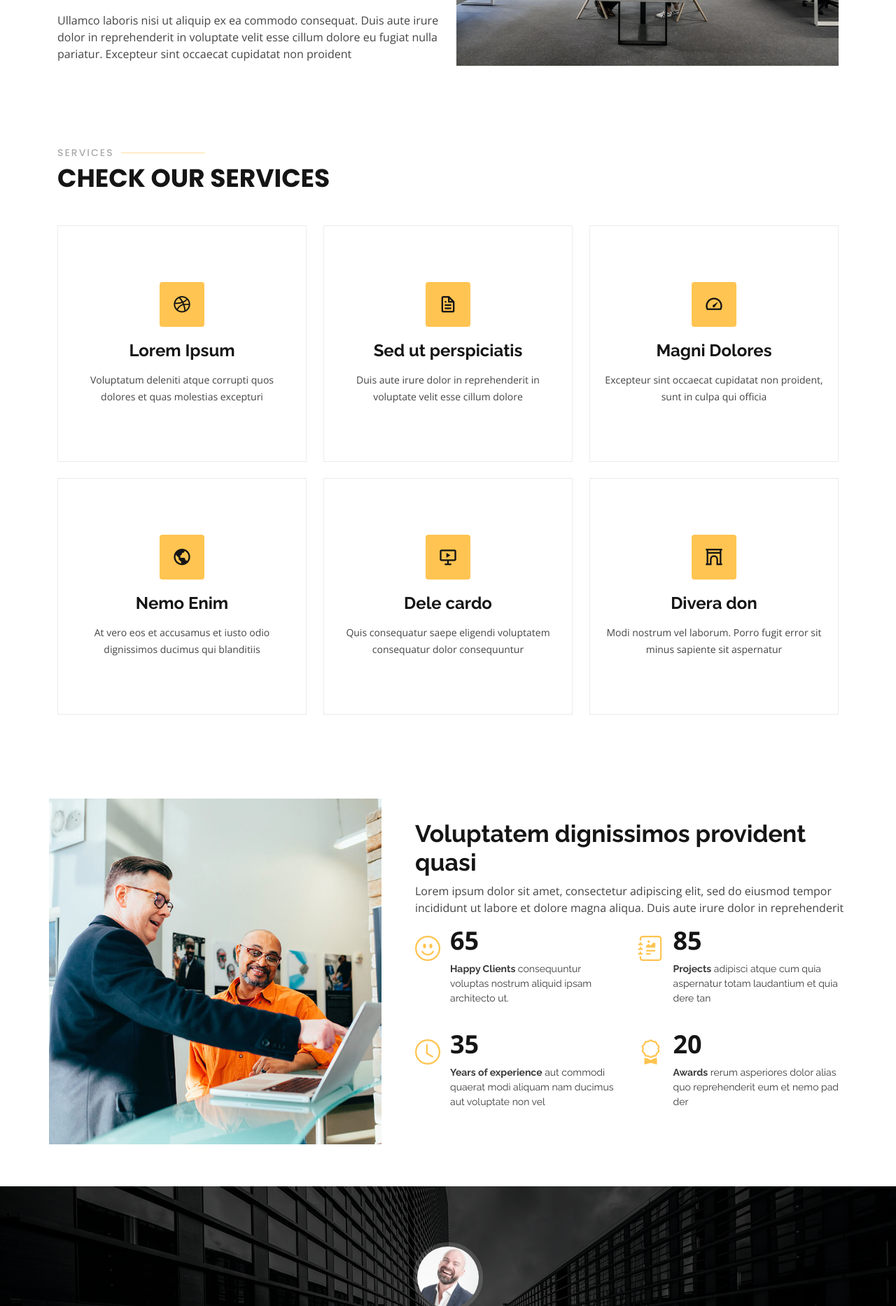
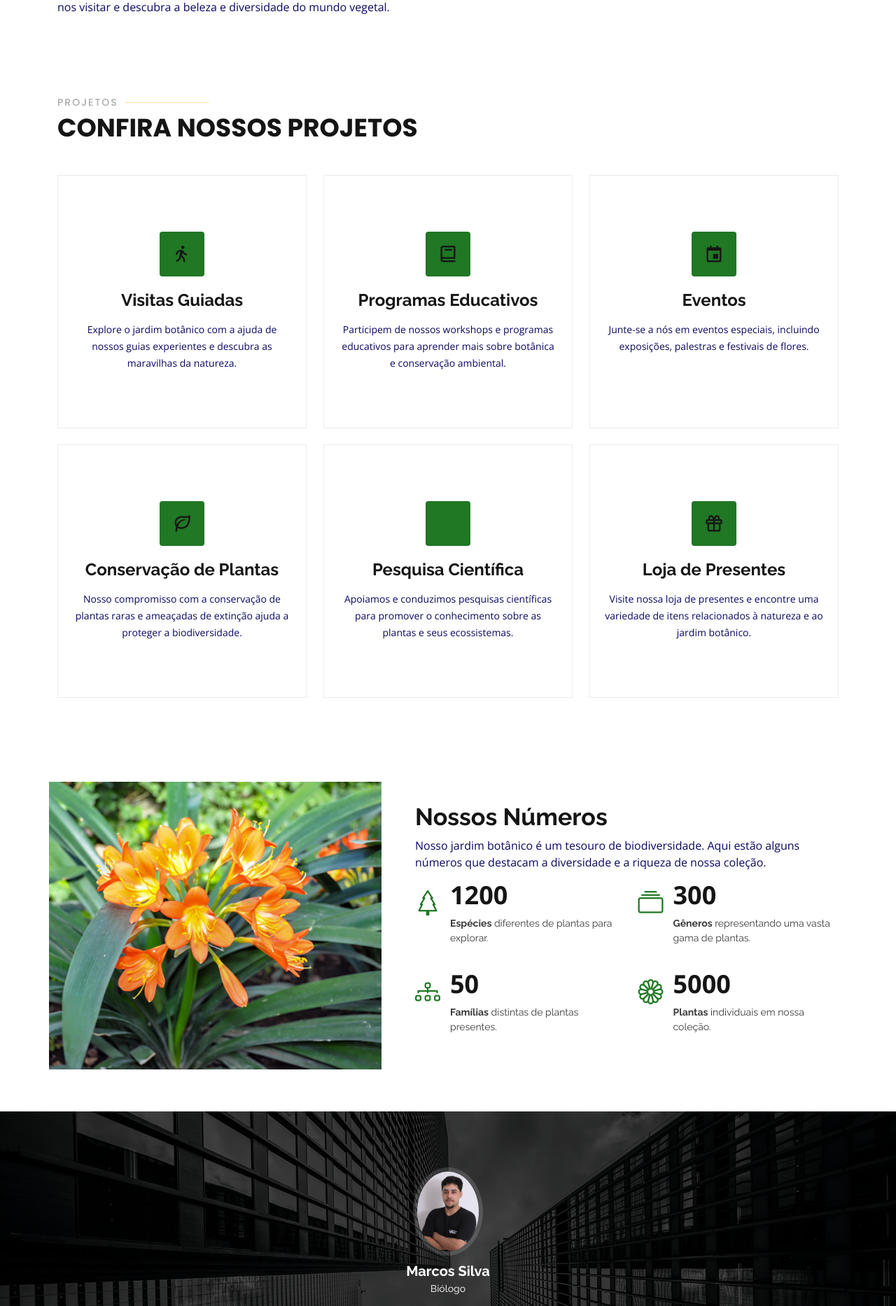
Before and after one commit to LorenzoAlvess/botanic-garden, a Django app: page /index/ in a window 1280 px wide. Shown: the part 1176-3042 px from the top of the page at 70% size. Run offline with Django 5.2, Linux system fonts and the light colour scheme; some libraries are stand-ins or nearby versions.

Commit message:
fix: atuazação front

```diff
--- a/botanic_garden/static/css/style.css
+++ b/botanic_garden/static/css/style.css
@@ -11,11 +11,11 @@
 --------------------------------------------------------------*/
 body {
   font-family: "Open Sans", sans-serif;
-  color: #444444;
+  color: #0a0861;
 }
 
 a {
-  color: #ffc451;
+  color: #207724;
   text-decoration: none;
 }
 
@@ -660,7 +660,7 @@ section {
   margin: 0 auto;
   width: 64px;
   height: 64px;
-  background: #ffc451;
+  background: #207724;
   border-radius: 4px;
   display: flex;
   align-items: center;
@@ -954,7 +954,7 @@ section {
 .counts .content .count-box i {
   display: block;
   font-size: 36px;
-  color: #ffc451;
+  color: #207724;
   float: left;
 }
 
--- a/botanic_garden/templates/index.html
+++ b/botanic_garden/templates/index.html
@@ -78,17 +78,19 @@
           <h2>Descubra a beleza da natureza em nosso jardim botânico digital.</h2>
         </div>
       </div>
+      <h3><a href="{% url 'web:plant_map' %}" target="_blank">Mapa Jardim</a></h3>
 
       <div class="row gy-4 mt-5 justify-content-center" data-aos="zoom-in" data-aos-delay="250">
         <div class="col-xl-2 col-md-4">
           <div class="icon-box">
-            <i class="ri-store-line"></i>
-            <h3><a href="">Lorem Ipsum</a></h3>
+            <i class='bx bxs-map' ></i>
+            <h3><a href="{% url 'web:plant_map' %}" target="_blank">Mapa Jardim</a></h3>
+
           </div>
         </div>
         <div class="col-xl-2 col-md-4">
           <div class="icon-box">
-            <i class="ri-bar-chart-box-line"></i>
+            <i class='bx bxs-leaf'></i>
             <h3><a href="">Dolor Sitema</a></h3>
           </div>
         </div>
@@ -123,22 +125,20 @@
 
         <div class="row">
           <div class="col-lg-6 order-1 order-lg-2" data-aos="fade-left" data-aos-delay="100">
-            <img src="{% static 'img/about.jpg' %}" class="img-fluid" alt="">
+            <img src="{% static 'img/about.jpg' %}" class="img-fluid" alt="Imagem do Jardim Botânico">
           </div>
           <div class="col-lg-6 pt-4 pt-lg-0 order-2 order-lg-1 content" data-aos="fade-right" data-aos-delay="100">
-            <h3>Voluptatem dignissimos provident quasi corporis voluptates sit assumenda.</h3>
+            <h3>Bem-vindo ao nosso Jardim Botânico</h3>
             <p class="fst-italic">
-              Lorem ipsum dolor sit amet, consectetur adipiscing elit, sed do eiusmod tempor incididunt ut labore et dolore
-              magna aliqua.
+              O nosso Jardim Botânico é um espaço dedicado à preservação e estudo da flora local e global, proporcionando um ambiente tranquilo para visitantes e pesquisadores.
             </p>
             <ul>
-              <li><i class="ri-check-double-line"></i> Ullamco laboris nisi ut aliquip ex ea commodo consequat.</li>
-              <li><i class="ri-check-double-line"></i> Duis aute irure dolor in reprehenderit in voluptate velit.</li>
-              <li><i class="ri-check-double-line"></i> Ullamco laboris nisi ut aliquip ex ea commodo consequat. Duis aute irure dolor in reprehenderit in voluptate trideta storacalaperda mastiro dolore eu fugiat nulla pariatur.</li>
+              <li><i class="ri-check-double-line"></i> Lar de mais de 500 espécies de plantas nativas e exóticas.</li>
+              <li><i class="ri-check-double-line"></i> Programas educativos e eventos especiais para todas as idades.</li>
+              <li><i class="ri-check-double-line"></i> Trilhas ecológicas, jardins temáticos e áreas de pesquisa científica.</li>
             </ul>
             <p>
-              Ullamco laboris nisi ut aliquip ex ea commodo consequat. Duis aute irure dolor in reprehenderit in voluptate
-              velit esse cillum dolore eu fugiat nulla pariatur. Excepteur sint occaecat cupidatat non proident
+              Nosso jardim botânico oferece uma experiência única de imersão na natureza, onde você pode aprender sobre a importância da conservação das plantas e o impacto positivo que elas têm no meio ambiente. Venha nos visitar e descubra a beleza e diversidade do mundo vegetal.
             </p>
           </div>
         </div>
@@ -146,68 +146,69 @@
       </div>
     </section><!-- End About Section -->
 
+
     <!-- ======= Services Section ======= -->
     <section id="services" class="services">
       <div class="container" data-aos="fade-up">
 
         <div class="section-title">
-          <h2>Services</h2>
-          <p>Check our Services</p>
+          <h2>Projetos</h2>
+          <p>Confira nossos Projetos</p>
         </div>
 
         <div class="row">
           <div class="col-lg-4 col-md-6 d-flex align-items-stretch" data-aos="zoom-in" data-aos-delay="100">
             <div class="icon-box">
-              <div class="icon"><i class="bx bxl-dribbble"></i></div>
-              <h4><a href="">Lorem Ipsum</a></h4>
-              <p>Voluptatum deleniti atque corrupti quos dolores et quas molestias excepturi</p>
+              <div class="icon"><i class="bx bx-walk"></i></div>
+              <h4><a href="">Visitas Guiadas</a></h4>
+              <p>Explore o jardim botânico com a ajuda de nossos guias experientes e descubra as maravilhas da natureza.</p>
             </div>
           </div>
 
           <div class="col-lg-4 col-md-6 d-flex align-items-stretch mt-4 mt-md-0" data-aos="zoom-in" data-aos-delay="200">
             <div class="icon-box">
-              <div class="icon"><i class="bx bx-file"></i></div>
-              <h4><a href="">Sed ut perspiciatis</a></h4>
-              <p>Duis aute irure dolor in reprehenderit in voluptate velit esse cillum dolore</p>
+              <div class="icon"><i class="bx bx-book"></i></div>
+              <h4><a href="">Programas Educativos</a></h4>
+              <p>Participem de nossos workshops e programas educativos para aprender mais sobre botânica e conservação ambiental.</p>
             </div>
           </div>
 
           <div class="col-lg-4 col-md-6 d-flex align-items-stretch mt-4 mt-lg-0" data-aos="zoom-in" data-aos-delay="300">
             <div class="icon-box">
-              <div class="icon"><i class="bx bx-tachometer"></i></div>
-              <h4><a href="">Magni Dolores</a></h4>
-              <p>Excepteur sint occaecat cupidatat non proident, sunt in culpa qui officia</p>
+              <div class="icon"><i class="bx bx-calendar-event"></i></div>
+              <h4><a href="">Eventos</a></h4>
+              <p>Junte-se a nós em eventos especiais, incluindo exposições, palestras e festivais de flores.</p>
             </div>
           </div>
 
           <div class="col-lg-4 col-md-6 d-flex align-items-stretch mt-4" data-aos="zoom-in" data-aos-delay="100">
             <div class="icon-box">
-              <div class="icon"><i class="bx bx-world"></i></div>
-              <h4><a href="">Nemo Enim</a></h4>
-              <p>At vero eos et accusamus et iusto odio dignissimos ducimus qui blanditiis</p>
+              <div class="icon"><i class="bx bx-leaf"></i></div>
+              <h4><a href="">Conservação de Plantas</a></h4>
+              <p>Nosso compromisso com a conservação de plantas raras e ameaçadas de extinção ajuda a proteger a biodiversidade.</p>
             </div>
           </div>
 
           <div class="col-lg-4 col-md-6 d-flex align-items-stretch mt-4" data-aos="zoom-in" data-aos-delay="200">
             <div class="icon-box">
-              <div class="icon"><i class="bx bx-slideshow"></i></div>
-              <h4><a href="">Dele cardo</a></h4>
-              <p>Quis consequatur saepe eligendi voluptatem consequatur dolor consequuntur</p>
+              <div class="icon"><i class="bx bx-flask"></i></div>
+              <h4><a href="">Pesquisa Científica</a></h4>
+              <p>Apoiamos e conduzimos pesquisas científicas para promover o conhecimento sobre as plantas e seus ecossistemas.</p>
             </div>
           </div>
 
           <div class="col-lg-4 col-md-6 d-flex align-items-stretch mt-4" data-aos="zoom-in" data-aos-delay="300">
             <div class="icon-box">
-              <div class="icon"><i class="bx bx-arch"></i></div>
-              <h4><a href="">Divera don</a></h4>
-              <p>Modi nostrum vel laborum. Porro fugit error sit minus sapiente sit aspernatur</p>
+              <div class="icon"><i class="bx bx-gift"></i></div>
+              <h4><a href="">Loja de Presentes</a></h4>
+              <p>Visite nossa loja de presentes e encontre uma variedade de itens relacionados à natureza e ao jardim botânico.</p>
             </div>
           </div>
-
         </div>
 
       </div>
     </section><!-- End Services Section -->
+
 
     <!-- ======= Counts Section ======= -->
     <section id="counts" class="counts">
@@ -217,40 +218,40 @@
           <div class="image col-xl-5 d-flex align-items-stretch justify-content-center justify-content-lg-start" data-aos="fade-right" data-aos-delay="100"></div>
           <div class="col-xl-7 ps-4 ps-lg-5 pe-4 pe-lg-1 d-flex align-items-stretch" data-aos="fade-left" data-aos-delay="100">
             <div class="content d-flex flex-column justify-content-center">
-              <h3>Voluptatem dignissimos provident quasi</h3>
+              <h3>Nossos Números</h3>
               <p>
-                Lorem ipsum dolor sit amet, consectetur adipiscing elit, sed do eiusmod tempor incididunt ut labore et dolore magna aliqua. Duis aute irure dolor in reprehenderit
+                Nosso jardim botânico é um tesouro de biodiversidade. Aqui estão alguns números que destacam a diversidade e a riqueza de nossa coleção.
               </p>
               <div class="row">
                 <div class="col-md-6 d-md-flex align-items-md-stretch">
                   <div class="count-box">
-                    <i class="bi bi-emoji-smile"></i>
-                    <span data-purecounter-start="0" data-purecounter-end="65" data-purecounter-duration="2" class="purecounter"></span>
-                    <p><strong>Happy Clients</strong> consequuntur voluptas nostrum aliquid ipsam architecto ut.</p>
+                    <i class="bi bi-tree"></i>
+                    <span data-purecounter-start="0" data-purecounter-end="1200" data-purecounter-duration="2" class="purecounter"></span>
+                    <p><strong>Espécies</strong> diferentes de plantas para explorar.</p>
                   </div>
                 </div>
 
                 <div class="col-md-6 d-md-flex align-items-md-stretch">
                   <div class="count-box">
-                    <i class="bi bi-journal-richtext"></i>
-                    <span data-purecounter-start="0" data-purecounter-end="85" data-purecounter-duration="2" class="purecounter"></span>
-                    <p><strong>Projects</strong> adipisci atque cum quia aspernatur totam laudantium et quia dere tan</p>
+                    <i class="bi bi-collection"></i>
+                    <span data-purecounter-start="0" data-purecounter-end="300" data-purecounter-duration="2" class="purecounter"></span>
+                    <p><strong>Gêneros</strong> representando uma vasta gama de plantas.</p>
                   </div>
                 </div>
 
                 <div class="col-md-6 d-md-flex align-items-md-stretch">
                   <div class="count-box">
-                    <i class="bi bi-clock"></i>
-                    <span data-purecounter-start="0" data-purecounter-end="35" data-purecounter-duration="4" class="purecounter"></span>
-                    <p><strong>Years of experience</strong> aut commodi quaerat modi aliquam nam ducimus aut voluptate non vel</p>
+                    <i class="bi bi-diagram-3"></i>
+                    <span data-purecounter-start="0" data-purecounter-end="50" data-purecounter-duration="2" class="purecounter"></span>
+                    <p><strong>Famílias</strong> distintas de plantas presentes.</p>
                   </div>
                 </div>
 
                 <div class="col-md-6 d-md-flex align-items-md-stretch">
                   <div class="count-box">
-                    <i class="bi bi-award"></i>
-                    <span data-purecounter-start="0" data-purecounter-end="20" data-purecounter-duration="4" class="purecounter"></span>
-                    <p><strong>Awards</strong> rerum asperiores dolor alias quo reprehenderit eum et nemo pad der</p>
+                    <i class="bi bi-flower1"></i>
+                    <span data-purecounter-start="0" data-purecounter-end="5000" data-purecounter-duration="2" class="purecounter"></span>
+                    <p><strong>Plantas</strong> individuais em nossa coleção.</p>
                   </div>
                 </div>
               </div>
@@ -261,6 +262,7 @@
       </div>
     </section><!-- End Counts Section -->
 
+
     <!-- ======= Testimonials Section ======= -->
     <section id="testimonials" class="testimonials">
       <div class="container" data-aos="zoom-in">
@@ -270,12 +272,12 @@
 
             <div class="swiper-slide">
               <div class="testimonial-item">
-                <img src="{% static 'img/testimonials/testimonials-1.jpg' %}" class="testimonial-img" alt="">
-                <h3>Saul Goodman</h3>
-                <h4>Ceo &amp; Founder</h4>
+                <img src="{% static 'img/testimonials/lorenzo.jpeg' %}" class="testimonial-img" alt="">
+                <h3>Marcos Silva</h3>
+                <h4>Biólogo</h4>
                 <p>
                   <i class="bx bxs-quote-alt-left quote-icon-left"></i>
-                  Proin iaculis purus consequat sem cure digni ssim donec porttitora entum suscipit rhoncus. Accusantium quam, ultricies eget id, aliquam eget nibh et. Maecen aliquam, risus at semper.
+                  O jardim botânico é um lugar incrível para estudar a biodiversidade. A coleção de plantas é impressionante e a organização é excelente.
                   <i class="bx bxs-quote-alt-right quote-icon-right"></i>
                 </p>
               </div>
@@ -283,12 +285,12 @@
 
             <div class="swiper-slide">
               <div class="testimonial-item">
-                <img src="{% static 'img/testimonials/testimonials-2.jpg' %}" class="testimonial-img" alt="">
-                <h3>Sara Wilsson</h3>
-                <h4>Designer</h4>
+                <img src="{% static 'img/testimonials/lorenzo.jpeg' %}" class="testimonial-img" alt="">
+                <h3>Ana Pereira</h3>
+                <h4>Visitante Frequente</h4>
                 <p>
                   <i class="bx bxs-quote-alt-left quote-icon-left"></i>
-                  Export tempor illum tamen malis malis eram quae irure esse labore quem cillum quid cillum eram malis quorum velit fore eram velit sunt aliqua noster fugiat irure amet legam anim culpa.
+                  Adoro visitar o jardim botânico com minha família. É um ótimo lugar para aprender sobre plantas e desfrutar de um ambiente tranquilo.
                   <i class="bx bxs-quote-alt-right quote-icon-right"></i>
                 </p>
               </div>
@@ -296,12 +298,12 @@
 
             <div class="swiper-slide">
               <div class="testimonial-item">
-                <img src="{% static 'img/testimonials/testimonials-3.jpg' %}" class="testimonial-img" alt="">
-                <h3>Jena Karlis</h3>
-                <h4>Store Owner</h4>
+                <img src="{% static 'img/testimonials/lorenzo.jpeg' %}" class="testimonial-img" alt="">
+                <h3>Carla Souza</h3>
+                <h4>Estudante de Botânica</h4>
                 <p>
                   <i class="bx bxs-quote-alt-left quote-icon-left"></i>
-                  Enim nisi quem export duis labore cillum quae magna enim sint quorum nulla quem veniam duis minim tempor labore quem eram duis noster aute amet eram fore quis sint minim.
+                  O jardim botânico é uma fonte inestimável de aprendizado para estudantes de botânica. A diversidade de espécies é incrível e a equipe é muito prestativa.
                   <i class="bx bxs-quote-alt-right quote-icon-right"></i>
                 </p>
               </div>
@@ -309,12 +311,12 @@
 
             <div class="swiper-slide">
               <div class="testimonial-item">
-                <img src="{% static 'img/testimonials/testimonials-4.jpg' %}" class="testimonial-img" alt="">
-                <h3>Matt Brandon</h3>
-                <h4>Freelancer</h4>
+                <img src="{% static 'img/testimonials/lorenzo.jpeg' %}" class="testimonial-img" alt="">
+                <h3>Pedro Lima</h3>
+                <h4>Fotógrafo de Natureza</h4>
                 <p>
                   <i class="bx bxs-quote-alt-left quote-icon-left"></i>
-                  Fugiat enim eram quae cillum dolore dolor amet nulla culpa multos export minim fugiat minim velit minim dolor enim duis veniam ipsum anim magna sunt elit fore quem dolore labore illum veniam.
+                  Fotografar no jardim botânico é uma experiência única. As plantas são bem cuidadas e há sempre algo novo para capturar com a câmera.
                   <i class="bx bxs-quote-alt-right quote-icon-right"></i>
                 </p>
               </div>
@@ -322,12 +324,12 @@
 
             <div class="swiper-slide">
               <div class="testimonial-item">
-                <img src="{% static 'img/testimonials/testimonials-5.jpg' %}" class="testimonial-img" alt="">
-                <h3>John Larson</h3>
-                <h4>Entrepreneur</h4>
+                <img src="{% static 'img/testimonials/lorenzo.jpeg' %}" class="testimonial-img" alt="">
+                <h3>Joana Oliveira</h3>
+                <h4>Professora</h4>
                 <p>
                   <i class="bx bxs-quote-alt-left quote-icon-left"></i>
-                  Quis quorum aliqua sint quem legam fore sunt eram irure aliqua veniam tempor noster veniam enim culpa labore duis sunt culpa nulla illum cillum fugiat legam esse veniam culpa fore nisi cillum quid.
+                  Levo meus alunos ao jardim botânico todos os anos. É uma ótima maneira de ensinar sobre a importância da conservação das plantas.
                   <i class="bx bxs-quote-alt-right quote-icon-right"></i>
                 </p>
               </div>
@@ -338,6 +340,7 @@
 
       </div>
     </section><!-- End Testimonials Section -->
+
 
     <!-- ======= Team Section ======= -->
     <section id="team" class="team">
@@ -353,7 +356,7 @@
           <div class="col-lg-3 col-md-6 d-flex align-items-stretch">
             <div class="member" data-aos="fade-up" data-aos-delay="100">
               <div class="member-img">
-                <img src="{% static 'img/team/lorenzo.jpg' %}" class="img-fluid" alt="">
+                <img src="{% static 'img/team/lorenzo.jpeg' %}" class="img-fluid" alt="">
                 <div class="social">
                   <a href="https://twitter.com/LorenzoAlvesS"><i class="bi bi-twitter"></i></a>
                   <a href="https://github.com/LorenzoAlvess"><i class="bi bi-github"></i></a>
@@ -394,13 +397,13 @@
               <div class="address">
                 <i class="bi bi-geo-alt"></i>
                 <h4>Location:</h4>
-                <p>A108 Adam Street, New York, NY 535022</p>
+                <p>Bairro Litorâneo, São Mateus - ES | CEP 29932-540</p>
               </div>
 
               <div class="email">
                 <i class="bi bi-envelope"></i>
                 <h4>Email:</h4>
-                <p>info@example.com</p>
+                <p>jardimbotanico.ceunes@ufes.br</p>
               </div>
 
               <div class="phone">
@@ -457,9 +460,9 @@
             <div class="footer-info">
               <h3>Botanic Garden<span>.</span></h3>
               <p>
-                Sua Rua, Sua Cidade, Seu País<br><br>
+                Rodovia Governador Mário Covas, Km 60 - Bairro Litorâneo, São Mateus - ES | CEP 29932-540<br><br>
                 <strong>Telefone:</strong> +55 1234 5678<br>
-                <strong>Email:</strong> info@botanicgarden.com<br>
+                <strong>Email:</strong> jardimbotanico.ceunes@ufes.br<br>
               </p>
               <div class="social-links mt-3">
                 <a href="#" class="twitter"><i class="bi bi-twitter"></i></a>
@@ -485,11 +488,11 @@
           <div class="col-lg-3 col-md-6 footer-links">
             <h4>Nossos Serviços</h4>
             <ul>
-              <li><i class="bx bx-chevron-right"></i> <a href="#">Design Web</a></li>
-              <li><i class="bx bx-chevron-right"></i> <a href="#">Desenvolvimento Web</a></li>
-              <li><i class="bx bx-chevron-right"></i> <a href="#">Gestão de Produtos</a></li>
-              <li><i class="bx bx-chevron-right"></i> <a href="#">Marketing</a></li>
-              <li><i class="bx bx-chevron-right"></i> <a href="#">Design Gráfico</a></li>
+              <li><i class="bx bx-chevron-right"></i> <a href="#">Preencher</a></li>
+              <li><i class="bx bx-chevron-right"></i> <a href="#">Preencher</a></li>
+              <li><i class="bx bx-chevron-right"></i> <a href="#">Preencher</a></li>
+              <li><i class="bx bx-chevron-right"></i> <a href="#">Preencher</a></li>
+              <li><i class="bx bx-chevron-right"></i> <a href="#">Preencher</a></li>
             </ul>
           </div>
 
--- a/botanic_garden/web/views.py
+++ b/botanic_garden/web/views.py
@@ -1,14 +1,30 @@
 from django.shortcuts import render
 from garden.models import PlantLocation
+import random
 import json
 
 def plant_map(request):
-    # Aqui, estou criando algumas localizações de plantas estáticas como exemplo
+    # Exemplo de dados estáticos
     static_plant_locations = [
         {'latitude': -18.675569, 'longitude': -39.862455, 'garden_name': 'Jardim Botânico', 'species_name': 'Rosa'},
         {'latitude': -18.675100, 'longitude': -39.862700, 'garden_name': 'Jardim Botânico', 'species_name': 'Orquídea'},
         {'latitude': -18.675800, 'longitude': -39.862200, 'garden_name': 'Jardim Botânico', 'species_name': 'Lírio'},
     ]
+
+    # Gerar novas localizações aleatórias para alcançar pelo menos 10
+    num_new_locations = 10 - len(static_plant_locations)
+    for _ in range(num_new_locations):
+        # Simulação de novas localizações próximas
+        lat = random.uniform(-18.676, -18.674)
+        lng = random.uniform(-39.863, -39.861)
+        plant_name = random.choice(['Girassol', 'Tulipa', 'Cacto', 'Bromélia', 'Hortênsia'])
+        static_plant_locations.append({
+            'latitude': lat,
+            'longitude': lng,
+            'garden_name': 'Jardim Botânico',
+            'species_name': plant_name
+        })
+
     # Convertendo os dados para JSON
     static_plant_data_json = json.dumps(static_plant_locations)
     return render(request, 'plant_map.html', {'plant_data_json': static_plant_data_json})
```
Also changed, not shown: other parts of botanic_garden/static/css/style.css (+36 -36 lines), botanic_garden/templates/plant_map.html (+23 -3 lines), botanic_garden/static/img/about.jpg, botanic_garden/static/img/counts-img.jpg, botanic_garden/static/img/jardim.jpg (added), botanic_garden/static/img/team/lorenzo.jpeg (added), botanic_garden/static/img/team/lorenzo.jpg (deleted), botanic_garden/static/img/testimonials/lorenzo.jpeg (added).
